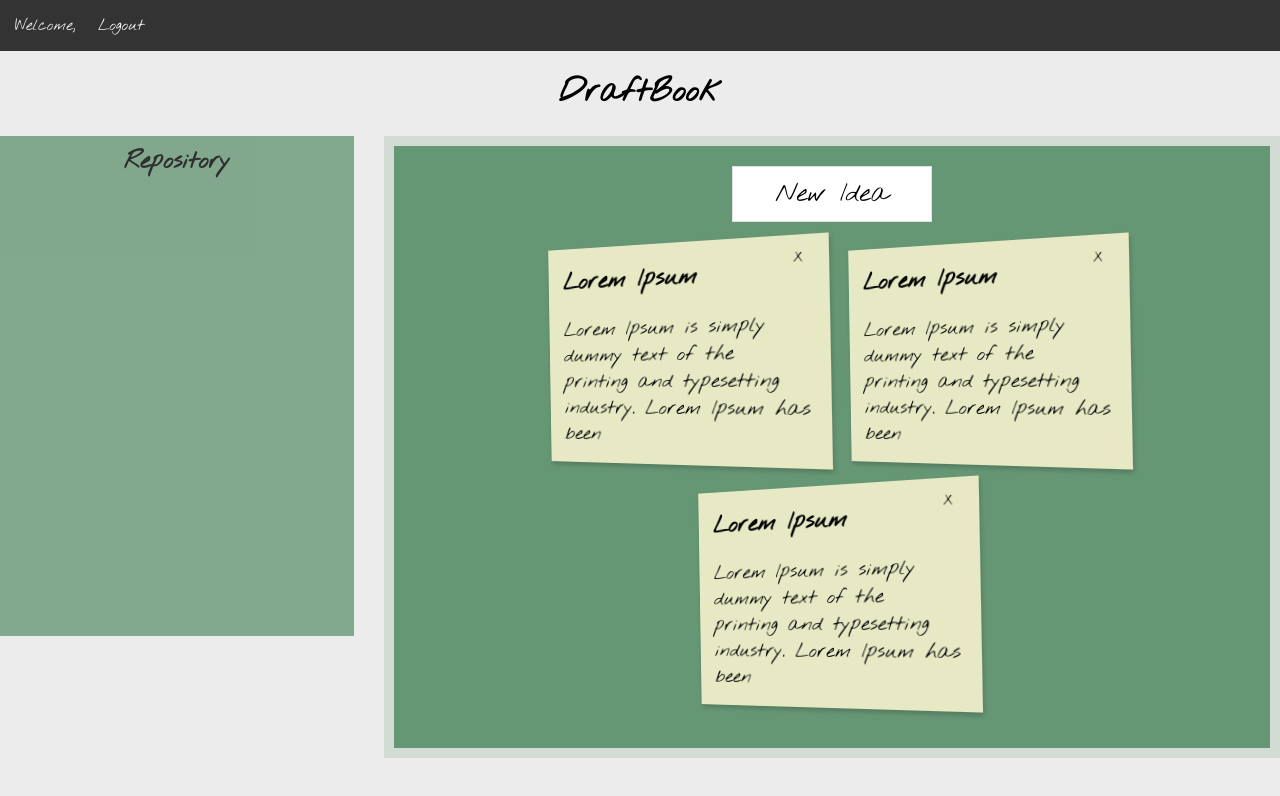
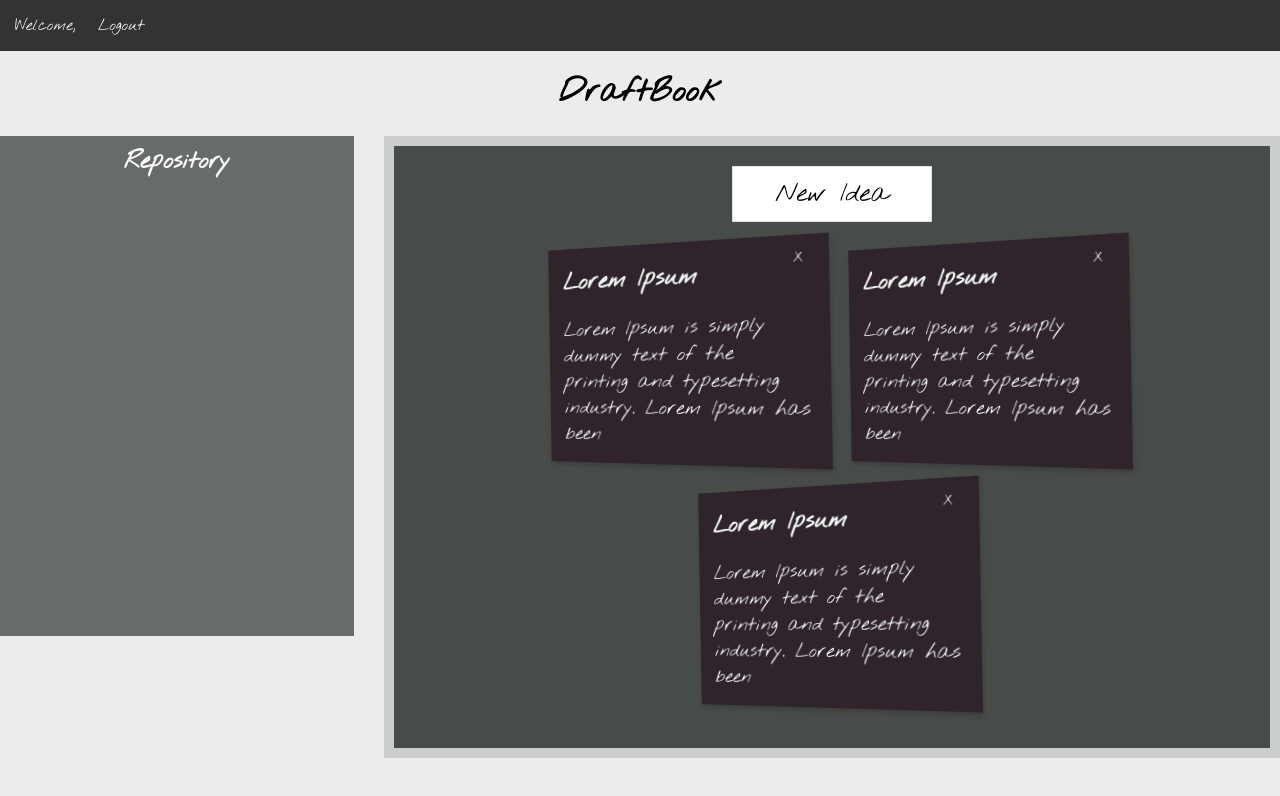
Before and after one commit to nufrofedoc/ideabook-yii2, a Vue app in the folder vueapp/: page /home in a window 1280 px wide. Shown: the top 796 px of the page. Built offline with nearby package versions, Linux system fonts and the light colour scheme.

Commit message:
Add new styles

```diff
--- a/vueapp/src/components/Board.vue
+++ b/vueapp/src/components/Board.vue
@@ -15,7 +15,7 @@ import Cards from "./Cards.vue";
 
 <style lang="scss">
  .board {
-     background-color: #12632b9c;
+     background-color: #474c49;
      padding: 20px;
      border: 10px solid #eeec;
  }
--- a/vueapp/src/components/Card.vue
+++ b/vueapp/src/components/Card.vue
@@ -39,7 +39,8 @@
 
 <style lang="scss">
  .card {
-     background-color: #e7e8c4;
+     background-color: #2F242C;
+     color: #F0F7F4;
      border-radius: 8px;
      width: 280px;
      margin: 0 10px 20px;
--- a/vueapp/src/components/Repository.vue
+++ b/vueapp/src/components/Repository.vue
@@ -13,7 +13,8 @@
 
 <style lang="scss">
  .repository {
-     background-color: #12632b9c;
+     background-color: #474c49;
+     color: #fff;
      min-height: 500px;
      margin-right: 30px;
      opacity: .8;
```
